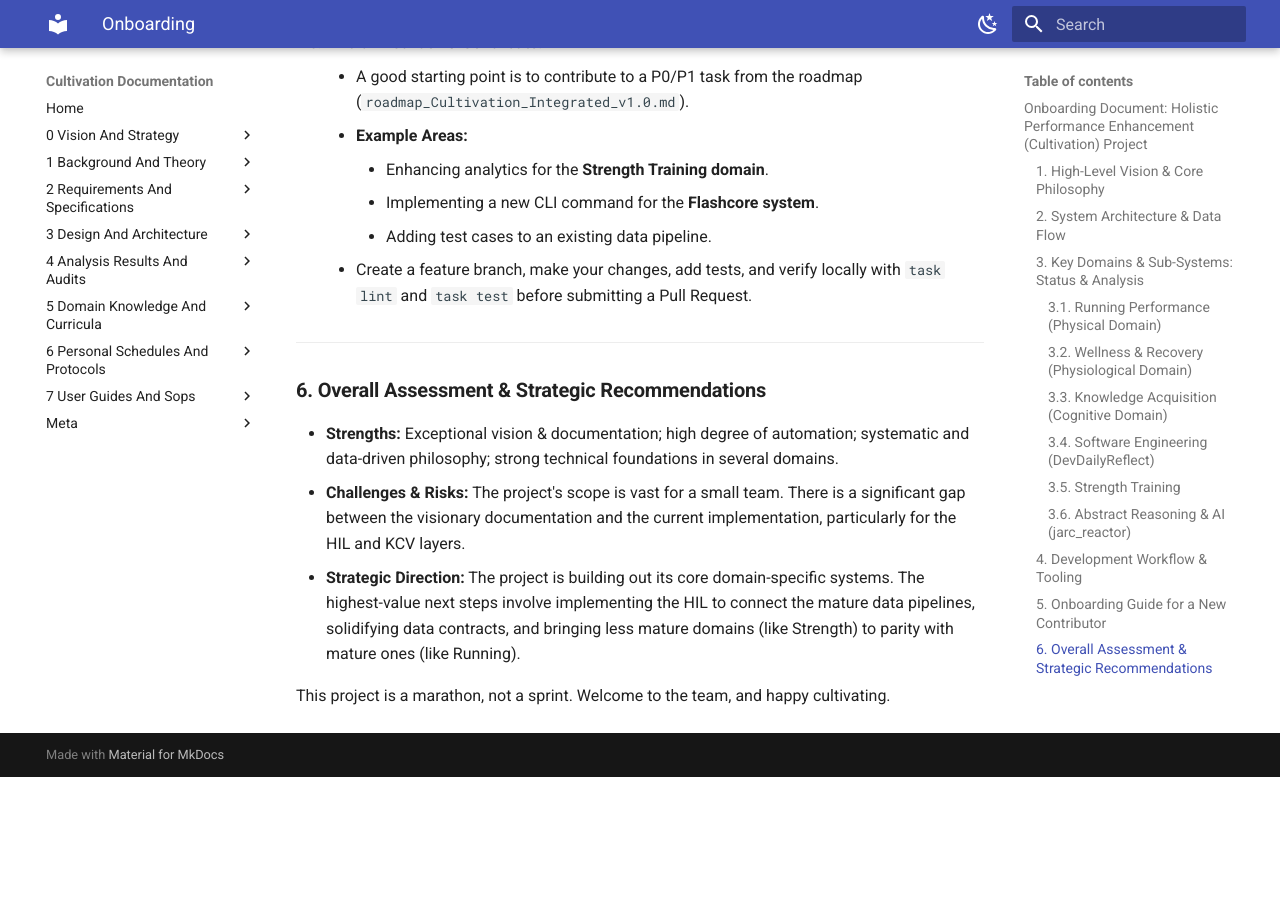
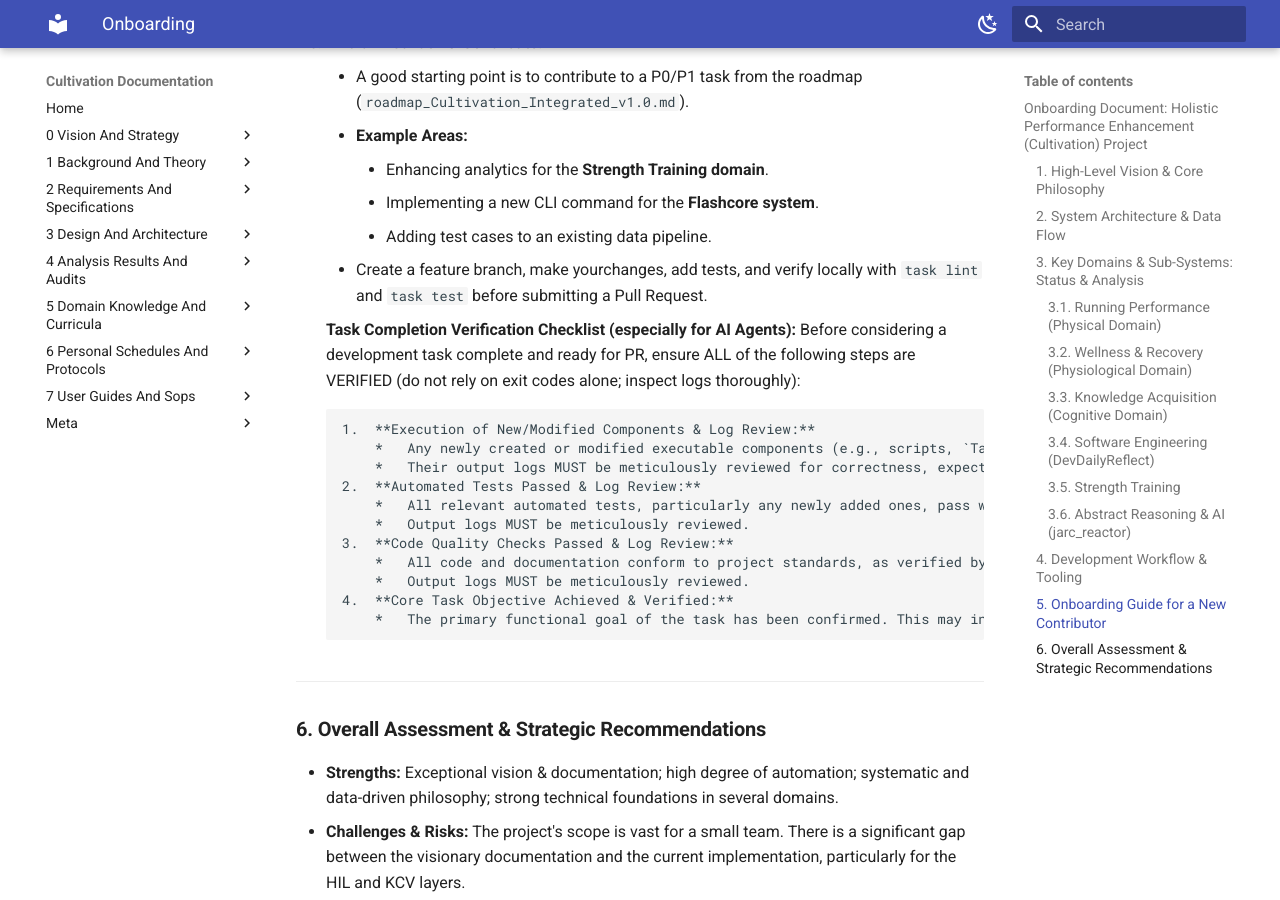
Before and after one commit to ImmortalDemonGod/Holistic-Performance-Enhancement, an MkDocs documentation site: the page built from cultivation/docs/WORK_IN_PROGRESS/onboarding.md, in a window 1280 px wide and 900 px high, scrolled down 5630 px. Built offline with MkDocs 1.6.1 and Material for MkDocs 9.7.7, drawn with Linux system fonts in a browser that asks for light colours; before the commit the page ends 6407 px from its top, so only the background shows below that.

Commit message:
📝 docs(onboarding): update onboarding documentation
- improve clarity on feature branch workflow and verification process
- add checklist for task completion verification, especially for AI Agents
- emphasize the importance of thorough log reviews for correctness

```diff
--- a/cultivation/docs/WORK_IN_PROGRESS/onboarding.md
+++ b/cultivation/docs/WORK_IN_PROGRESS/onboarding.md
@@ -185,7 +185,22 @@ Follow these steps to get up and running:
         *   Enhancing analytics for the **Strength Training domain**.
         *   Implementing a new CLI command for the **Flashcore system**.
         *   Adding test cases to an existing data pipeline.
-    *   Create a feature branch, make your changes, add tests, and verify locally with `task lint` and `task test` before submitting a Pull Request.
+    *   Create a feature branch, make yourchanges, add tests, and verify locally with `task lint` and `task test` before submitting a Pull Request.
+
+    **Task Completion Verification Checklist (especially for AI Agents):**
+    Before considering a development task complete and ready for PR, ensure ALL of the following steps are VERIFIED (do not rely on exit codes alone; inspect logs thoroughly):
+
+        1.  **Execution of New/Modified Components & Log Review:**
+            *   Any newly created or modified executable components (e.g., scripts, `Taskfile.yml` commands) have been run locally.
+            *   Their output logs MUST be meticulously reviewed for correctness, expected behavior, and the absence of errors or warnings.
+        2.  **Automated Tests Passed & Log Review:**
+            *   All relevant automated tests, particularly any newly added ones, pass when executed via the project's standard testing command (e.g., `task test`).
+            *   Output logs MUST be meticulously reviewed.
+        3.  **Code Quality Checks Passed & Log Review:**
+            *   All code and documentation conform to project standards, as verified by linters and other quality checks (e.g., `task lint`).
+            *   Output logs MUST be meticulously reviewed.
+        4.  **Core Task Objective Achieved & Verified:**
+            *   The primary functional goal of the task has been confirmed. This may involve manual inspection, reviewing generated files, or other verification methods if not fully covered by automated tests.
 
 ---
 
```
